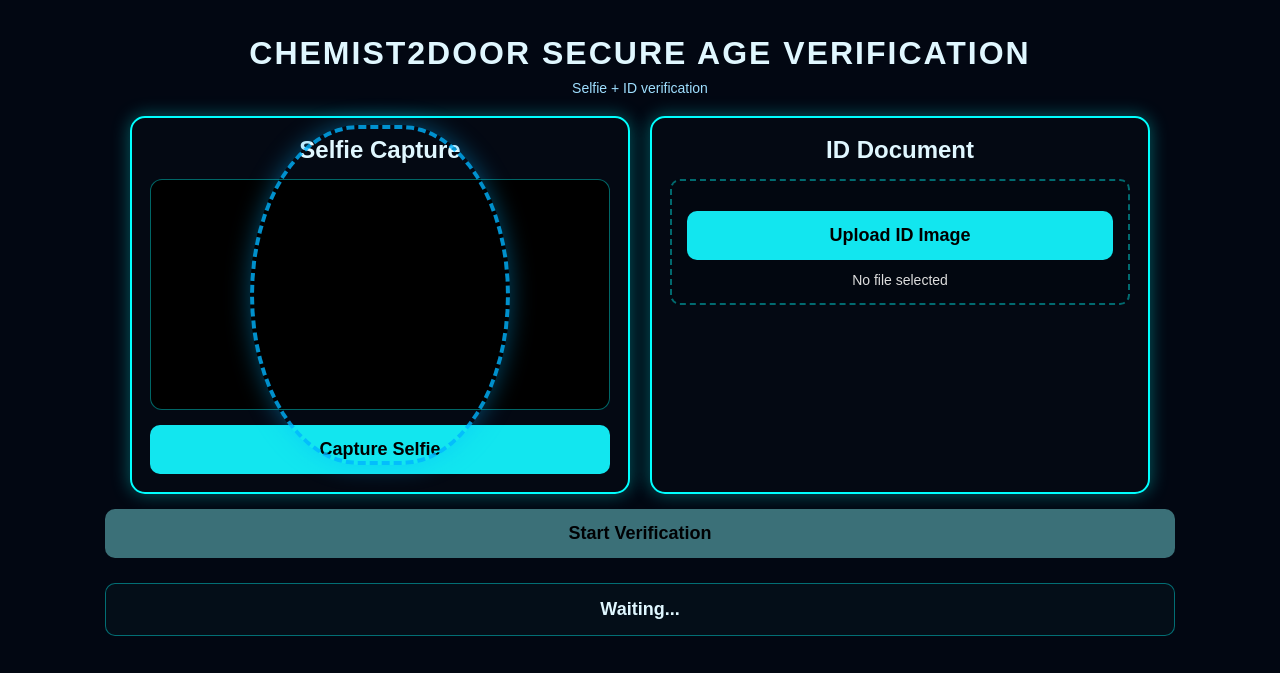
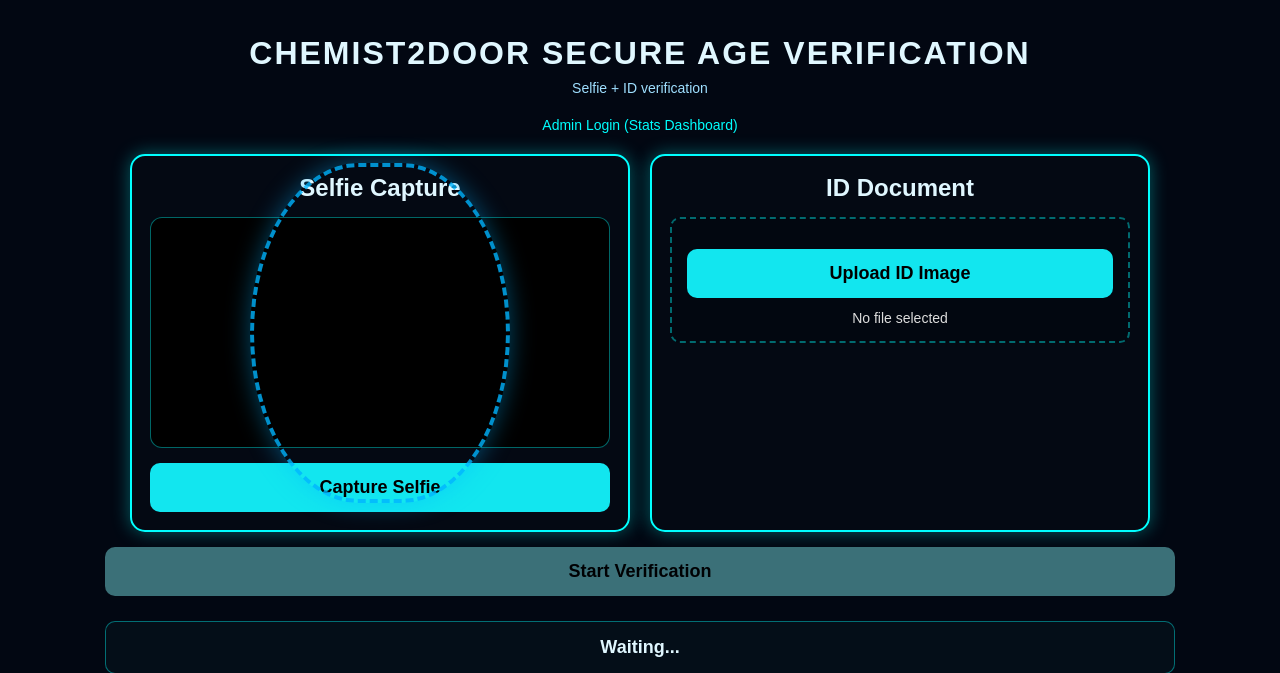
Before and after one commit to Shah4893/chemist2door, a Flask app: template templates/index.html in a window 1280 px wide. Shown: the top 673 px of the page. Run offline with Flask 3, Linux system fonts and the light colour scheme; the template is opened without the code that fills it, so the values that code supplies are empty.

Commit message:
Add admin login link to index.html

```diff
--- a/templates/index.html
+++ b/templates/index.html
@@ -7,12 +7,23 @@
     <meta http-equiv="Cache-Control" content="no-store">
     <link rel="stylesheet" href="/static/style.css">
 </head>
+
 <body>
     <div class="container">
+
         <h1 class="main-title">Chemist2Door Secure Age Verification</h1>
         <p class="subtitle">Selfie + ID verification</p>
 
+        <!-- ADMIN LOGIN LINK (SAFE, REQUIRED BY YOUR APP.PY) -->
+        <p style="margin-bottom:20px;">
+            <a href="https://verify.chemist2door.co.uk/admin/login"
+               style="color:#00ffff; font-size:14px; text-decoration:none;">
+               Admin Login (Stats Dashboard)
+            </a>
+        </p>
+
         <div class="row">
+
             <div class="card">
                 <h2>Selfie Capture</h2>
 
@@ -35,6 +46,7 @@
                     <img id="idPreview" alt="ID document preview">
                 </div>
             </div>
+
         </div>
 
         <button id="verifyBtn" type="button" disabled>Start Verification</button>
@@ -42,6 +54,7 @@
         <div class="result-box" id="resultBox">
             <p id="resultText">Waiting...</p>
         </div>
+
     </div>
 
     <script src="/static/app.js"></script>
```
